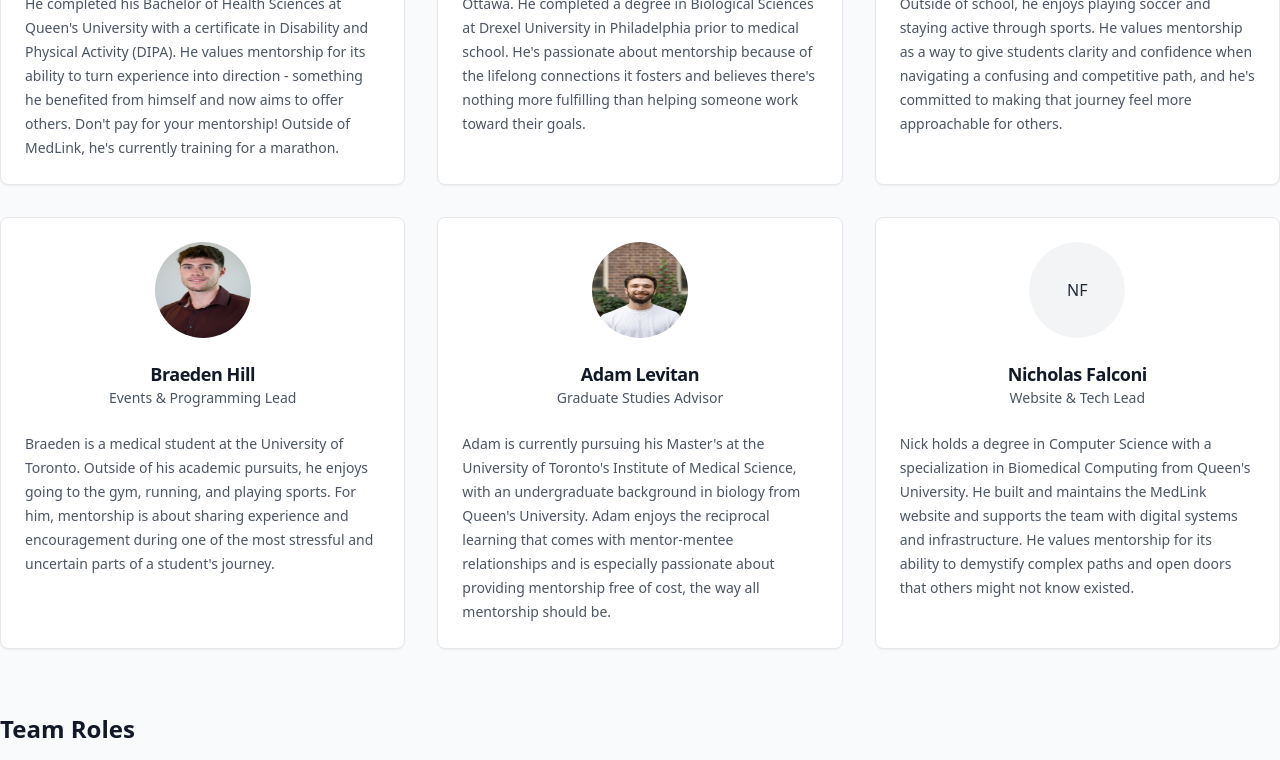
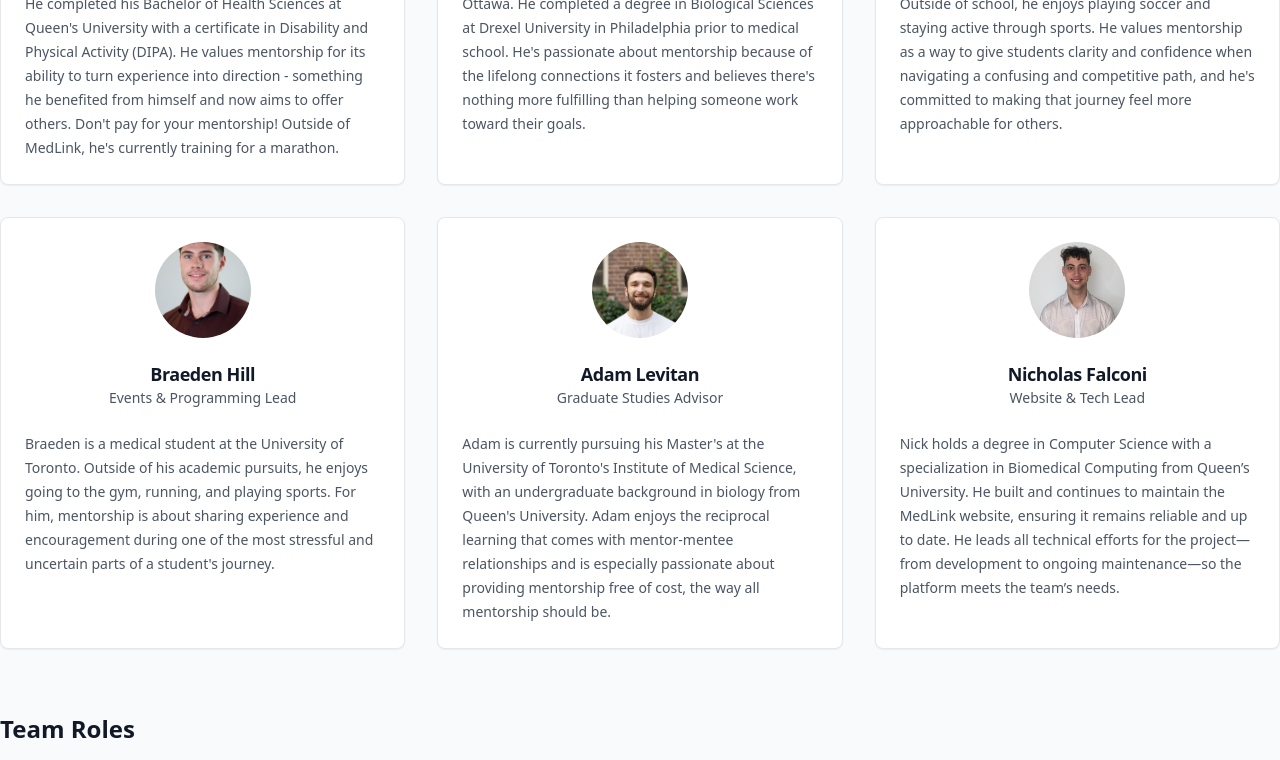
Before and after one commit to nicholasfalconi/medlink, a React (Vite) app: page /about in a window 1280 px wide. Shown: the part 1675-2435 px from the top of the page. Built offline with nearby package versions, Linux system fonts and the light colour scheme.

Commit message:
style(team): uniform avatar cropping; use NICK.jpeg and enhanced bio for Nick

```diff
--- a/src/components/sections/Team.tsx
+++ b/src/components/sections/Team.tsx
@@ -76,7 +76,8 @@ const teamMembers: TeamMember[] = [
   {
     name: "Nicholas Falconi",
     role: "Website & Tech Lead",
-    bio: "Nick holds a degree in Computer Science with a specialization in Biomedical Computing from Queen's University. He built and maintains the MedLink website and supports the team with digital systems and infrastructure. He values mentorship for its ability to demystify complex paths and open doors that others might not know existed.",
+    bio: "Nick holds a degree in Computer Science with a specialization in Biomedical Computing from Queen’s University. He built and continues to maintain the MedLink website, ensuring it remains reliable and up to date. He leads all technical efforts for the project—from development to ongoing maintenance—so the platform meets the team’s needs.",
+    image: "/team/NICK.jpeg",
     initials: "NF",
     responsibilities: [
       "Built and maintains the MedLink website",
--- a/src/components/ui/avatar.tsx
+++ b/src/components/ui/avatar.tsx
@@ -24,7 +24,7 @@ const AvatarImage = React.forwardRef<
 >(({ className, ...props }, ref) => (
   <AvatarPrimitive.Image
     ref={ref}
-    className={cn("aspect-square h-full w-full", className)}
+    className={cn("aspect-square h-full w-full object-cover object-center", className)}
     {...props}
   />
 ))
```
Also changed, not shown: public/team/NICK.jpeg (added).
